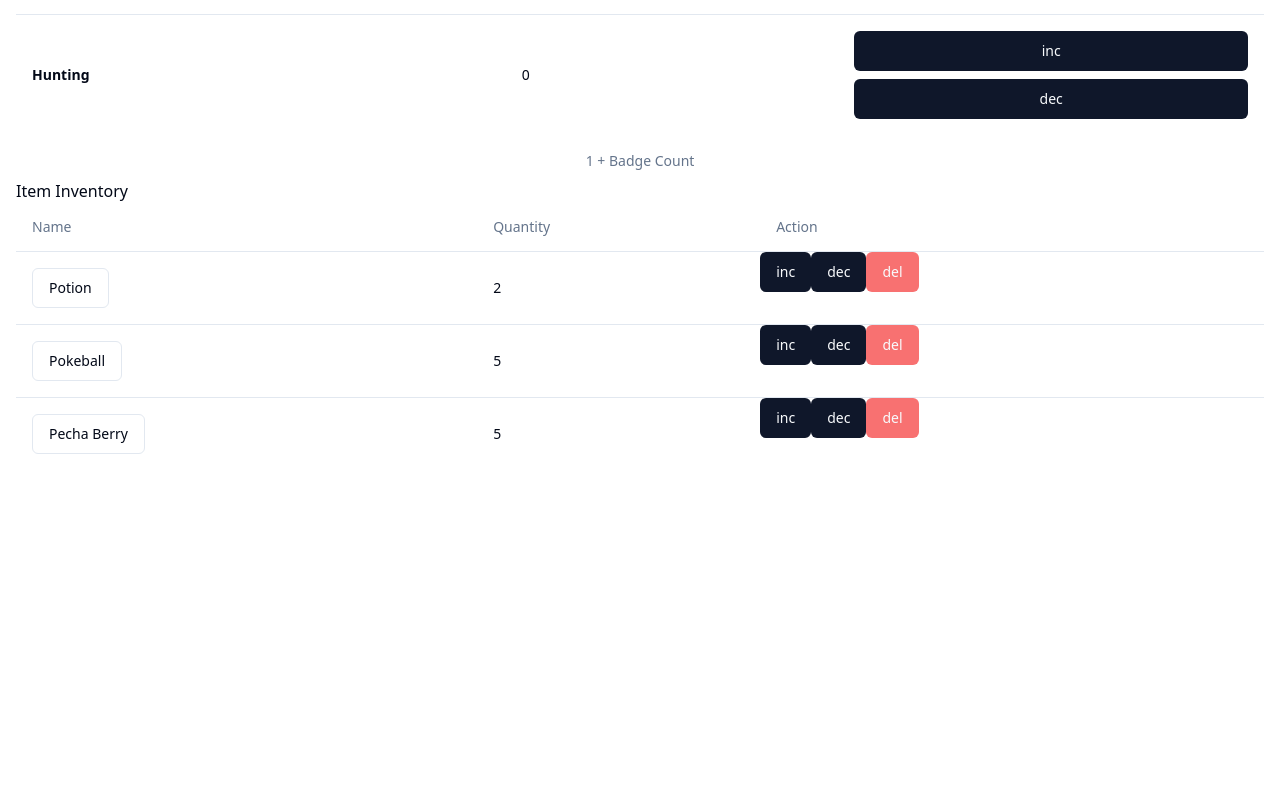
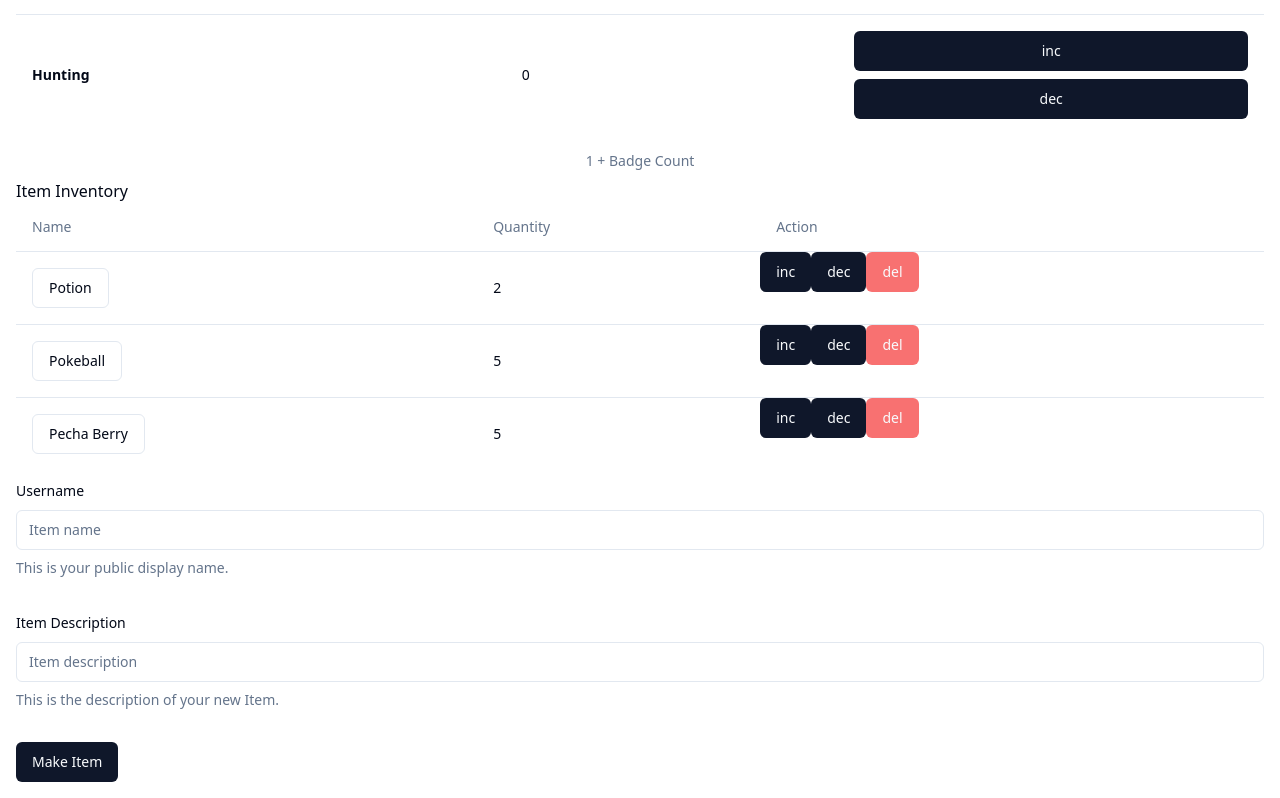
Before and after one commit to MarshPeter/poke_dnd_fe, a React (Vite) app: page /trainer/1 in a window 1280 px wide. Shown: the part 1211-2009 px from the top of the page. Before the commit the page ends 1705 px from the top, so only its background shows below. Built offline with nearby package versions, Linux system fonts and the light colour scheme.

Commit message:
finished trainer + started pokemon party page

```diff
--- a/src/Login.tsx
+++ b/src/Login.tsx
@@ -59,7 +59,7 @@
                             <FormItem>
                                 <FormLabel>Username</FormLabel>
                                 <FormControl>
-                                    <Input {...field}></Input>
+                                    <Input {...field} />
                                 </FormControl>
                                 <FormDescription>
                                     This is your display name
@@ -75,7 +75,7 @@
                             <FormItem>
                                 <FormLabel>Password</FormLabel>
                                 <FormControl>
-                                    <Input {...field}></Input>
+                                    <Input {...field} />
                                 </FormControl>
                                 <FormDescription>
                                     This is your associated password
--- a/src/Trainer.tsx
+++ b/src/Trainer.tsx
@@ -1,10 +1,22 @@
 import { useState } from "react";
 import { Button } from "./components/ui/button";
-import { Form, useNavigate } from "react-router-dom";
+import { useNavigate } from "react-router-dom";
 import ItemList from "./components/Trainer/ItemList";
 import { z } from "zod";
 import CharacterStatTable from "./components/Trainer/CharacterStatTable";
 import TrainerStatTable from "./components/Trainer/TrainerStatTable";
+import { zodResolver } from "@hookform/resolvers/zod";
+import { useForm } from "react-hook-form";
+import {
+    Form,
+    FormControl,
+    FormDescription,
+    FormField,
+    FormItem,
+    FormLabel,
+    FormMessage,
+} from "./components/ui/form";
+import { Input } from "./components/ui/input";
 
 const trainerItems = [
     {
@@ -27,7 +39,24 @@
     },
 ];
 
-const itemSchema = z.object({});
+const itemSchema = z.object({
+    name: z
+        .string()
+        .min(4, {
+            message: "Item names must be at least 4 characters long.",
+        })
+        .max(40, {
+            message: "Item names must be at most 40 characters long.",
+        }),
+    description: z
+        .string()
+        .min(10, {
+            message: "Item description must be at least 10 characters long.",
+        })
+        .max(128, {
+            message: "Item description must be at least 128 characters long.",
+        }),
+});
 
 interface TrainerStats {
     heart: number;
@@ -53,9 +82,33 @@
         healing: 0,
         hunting: 0,
     });
-    const [items, setItems] = useState(trainerItems);
-    const [isNewItem, setIsNewItem] = useState(false);
-    const [newItem, setNewItem] = useState("");
+
+    // Eventually would like items to be searched if they exist in the database, before description is added
+    // const [isNewItem, setIsNewItem] = useState(false);
+
+    const itemForm = useForm<z.infer<typeof itemSchema>>({
+        resolver: zodResolver(itemSchema),
+        defaultValues: {
+            name: "",
+            description: "",
+        },
+    });
+
+    function onItemFormSubmit(values: z.infer<typeof itemSchema>) {
+        let alreadyExists = false;
+
+        for (const item of trainerItems) {
+            if (values.name.toLowerCase() === item.name.toLowerCase()) {
+                itemForm.setError("name", {
+                    type: "custom",
+                    message: `You already have the item:  ${item.name}`,
+                });
+                return;
+            }
+        }
+
+        console.log(values);
+    }
 
     function navigateToPokemonParty() {
         navigate("/trainer/1/pokemon");
@@ -184,7 +237,53 @@
                     <ItemList trainerItems={trainerItems}></ItemList>
                 </div>
                 <div>
-                    <Form></Form>
+                    <Form {...itemForm}>
+                        <form
+                            onSubmit={itemForm.handleSubmit(onItemFormSubmit)}
+                            className="space-y-8"
+                        >
+                            <FormField
+                                control={itemForm.control}
+                                name="name"
+                                render={({ field }) => (
+                                    <FormItem>
+                                        <FormLabel>Username</FormLabel>
+                                        <FormControl>
+                                            <Input
+                                                placeholder="Item name"
+                                                {...field}
+                                            />
+                                        </FormControl>
+                                        <FormDescription>
+                                            This is your public display name.
+                                        </FormDescription>
+                                        <FormMessage />
+                                    </FormItem>
+                                )}
+                            />
+                            <FormField
+                                control={itemForm.control}
+                                name="description"
+                                render={({ field }) => (
+                                    <FormItem>
+                                        <FormLabel>Item Description</FormLabel>
+                                        <FormControl>
+                                            <Input
+                                                placeholder="Item description"
+                                                {...field}
+                                            ></Input>
+                                        </FormControl>
+                                        <FormDescription>
+                                            This is the description of your new
+                                            Item.
+                                        </FormDescription>
+                                        <FormMessage></FormMessage>
+                                    </FormItem>
+                                )}
+                            ></FormField>
+                            <Button type="submit">Make Item</Button>
+                        </form>
+                    </Form>
                 </div>
             </div>
         </main>
--- /dev/null
+++ b/src/components/PokemonParty/ActivePokemon.tsx
@@ -0,0 +1,3 @@
+export default function ActivePokemon() {
+    return <div>ActivePokemon</div>;
+}
```
Also changed, not shown: src/PokemonParty.tsx (+134 -1 lines).
